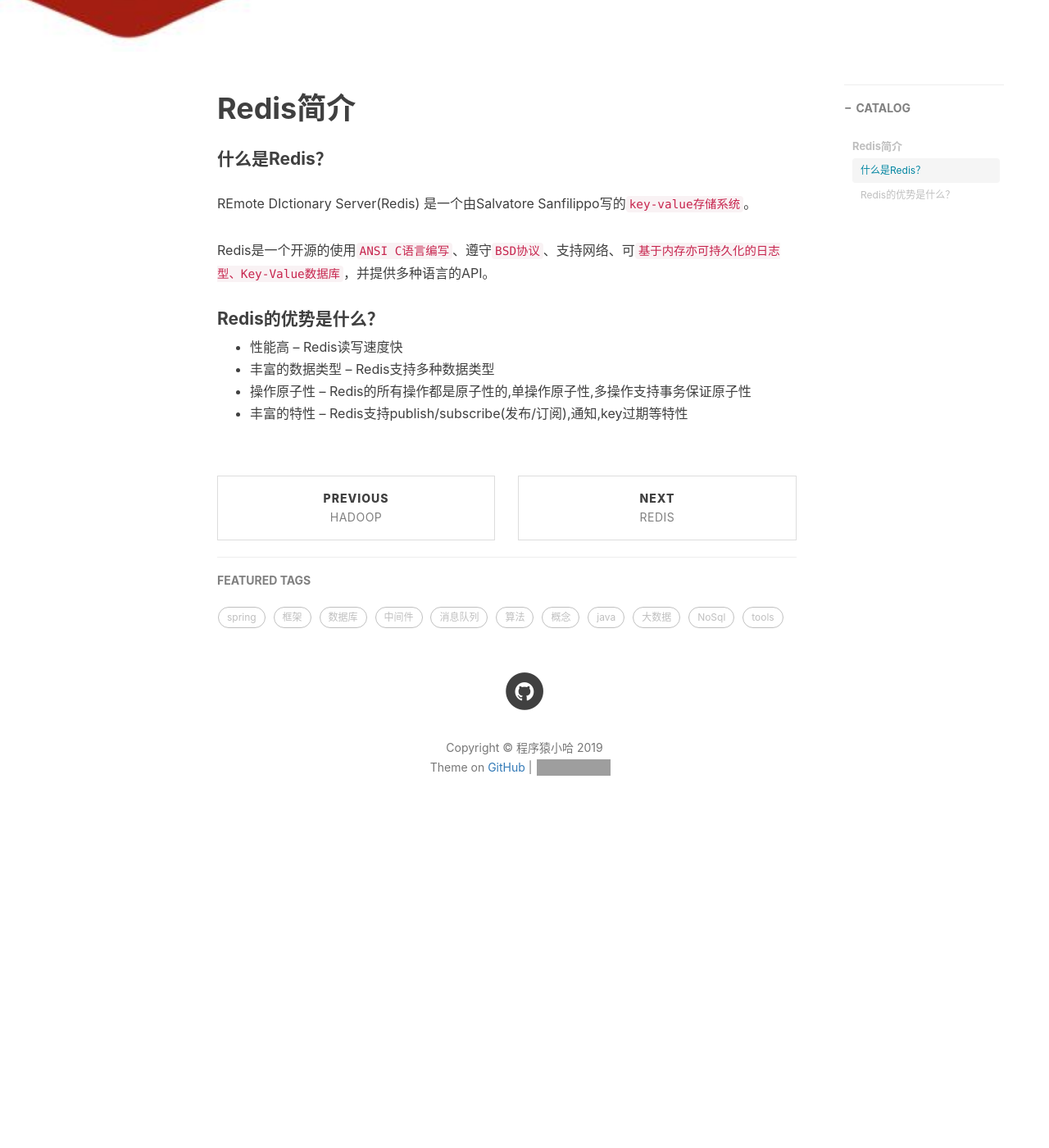
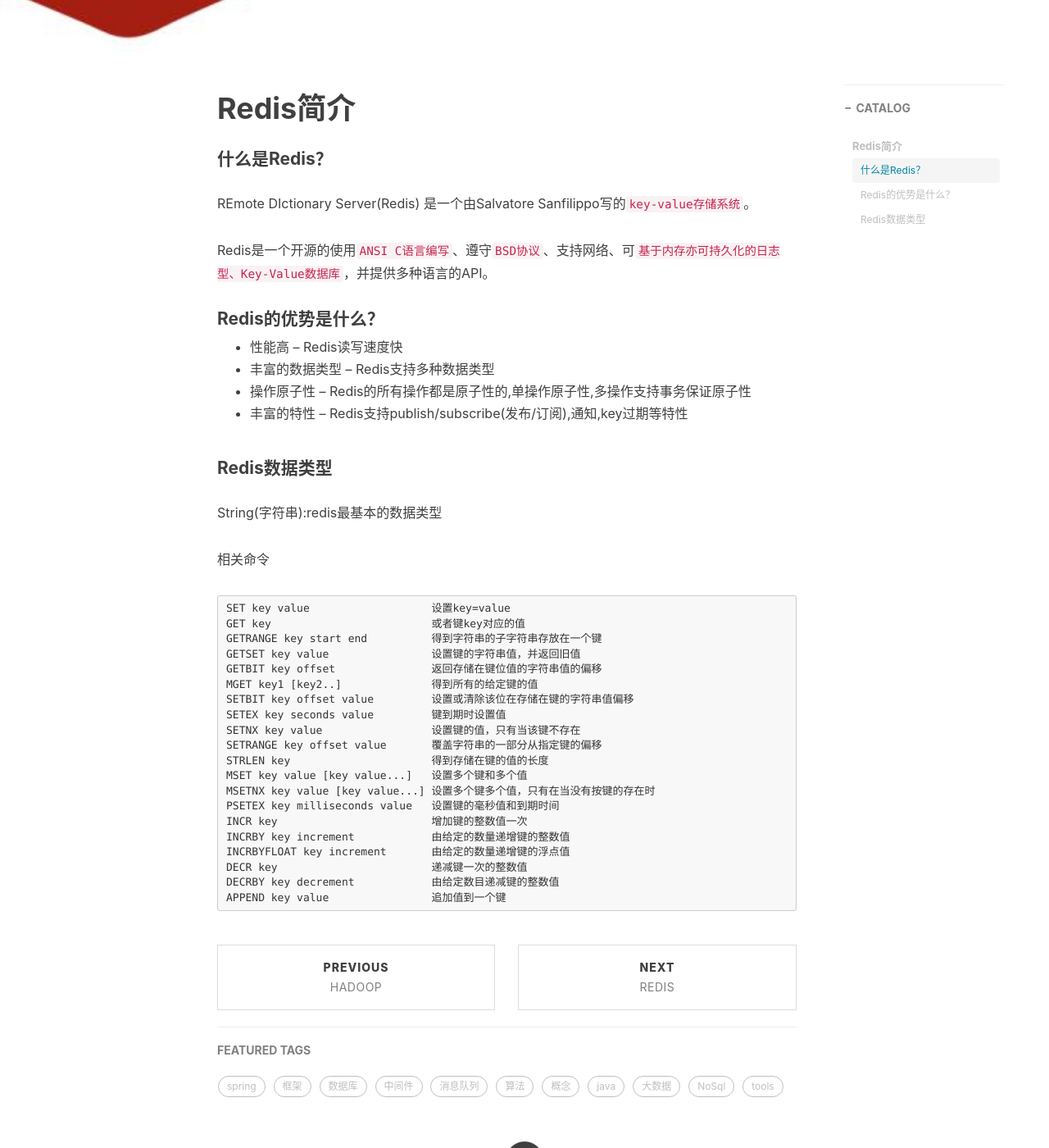
Before and after one commit to cxyxhJava/franyang.github.io, a Jekyll site: the page built from _posts/2019-08-29-Redis01.md, in a window 1280 px wide and 1400 px high, scrolled down 460 px. Shown: the whole window at 82% size. Built offline with Jekyll 4.4.1, drawn with Linux system fonts in a browser that asks for light colours; nearby versions of some CDN libraries; comment, search, counter and statistics services are not loaded; before the commit the page ends 1500 px from its top, so only the background shows below that; grey boxes are pictures that could not be loaded.

````diff
--- a/_posts/2019-08-29-Redis01.md
+++ b/_posts/2019-08-29-Redis01.md
@@ -24,3 +24,32 @@
 + 丰富的数据类型 -- Redis支持多种数据类型
 + 操作原子性 -- Redis的所有操作都是原子性的,单操作原子性,多操作支持事务保证原子性
 + 丰富的特性 -- Redis支持publish/subscribe(发布/订阅),通知,key过期等特性
+
+
+#### Redis数据类型
+
+String(字符串):redis最基本的数据类型
+
+相关命令
+```
+SET key value                   设置key=value
+GET key                         或者键key对应的值
+GETRANGE key start end          得到字符串的子字符串存放在一个键
+GETSET key value                设置键的字符串值，并返回旧值
+GETBIT key offset               返回存储在键位值的字符串值的偏移
+MGET key1 [key2..]              得到所有的给定键的值
+SETBIT key offset value         设置或清除该位在存储在键的字符串值偏移
+SETEX key seconds value         键到期时设置值
+SETNX key value                 设置键的值，只有当该键不存在
+SETRANGE key offset value       覆盖字符串的一部分从指定键的偏移
+STRLEN key                      得到存储在键的值的长度
+MSET key value [key value...]   设置多个键和多个值
+MSETNX key value [key value...] 设置多个键多个值，只有在当没有按键的存在时
+PSETEX key milliseconds value   设置键的毫秒值和到期时间
+INCR key                        增加键的整数值一次
+INCRBY key increment            由给定的数量递增键的整数值
+INCRBYFLOAT key increment       由给定的数量递增键的浮点值
+DECR key                        递减键一次的整数值
+DECRBY key decrement            由给定数目递减键的整数值
+APPEND key value                追加值到一个键
+```
````
Also changed, not shown: _posts/2019-02-25-kafka官网翻译.md (added, +142 -0 lines), _posts/2019-10-23-mysql02.md (added, +94 -0 lines).
